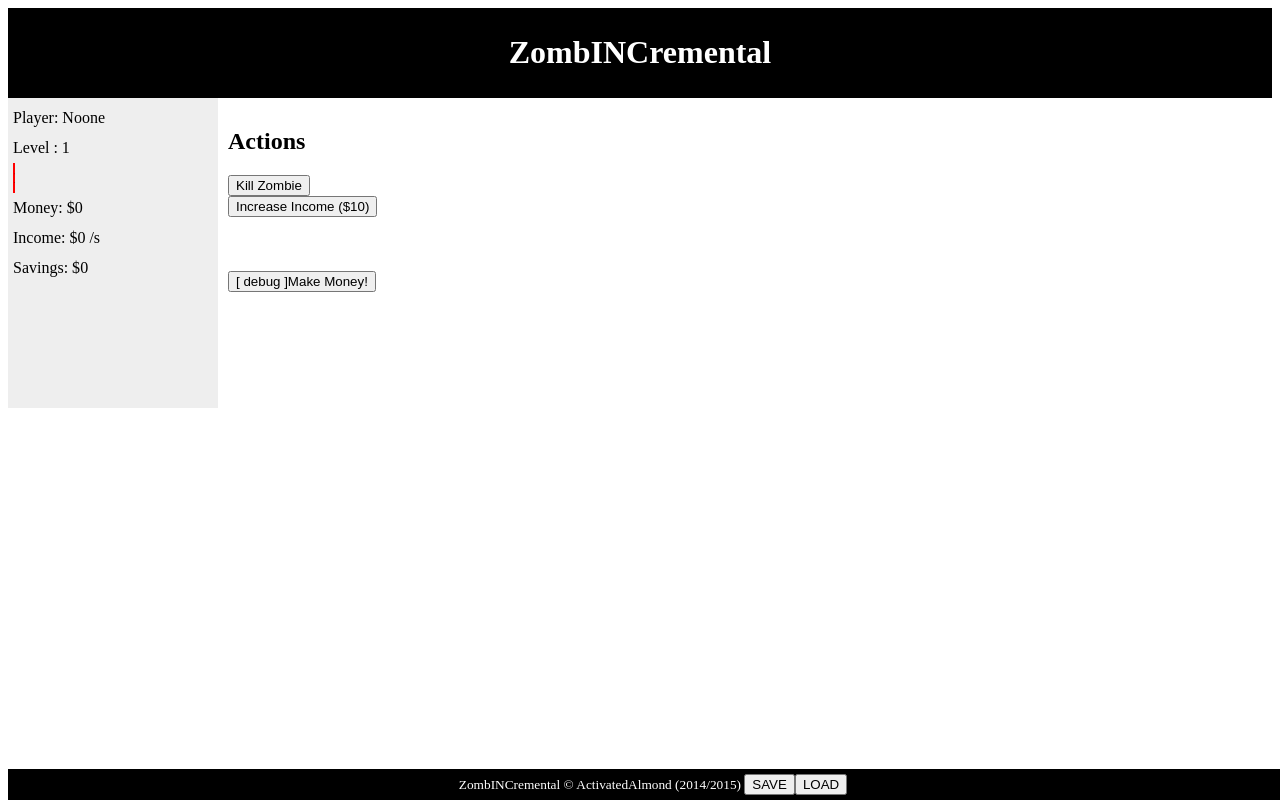
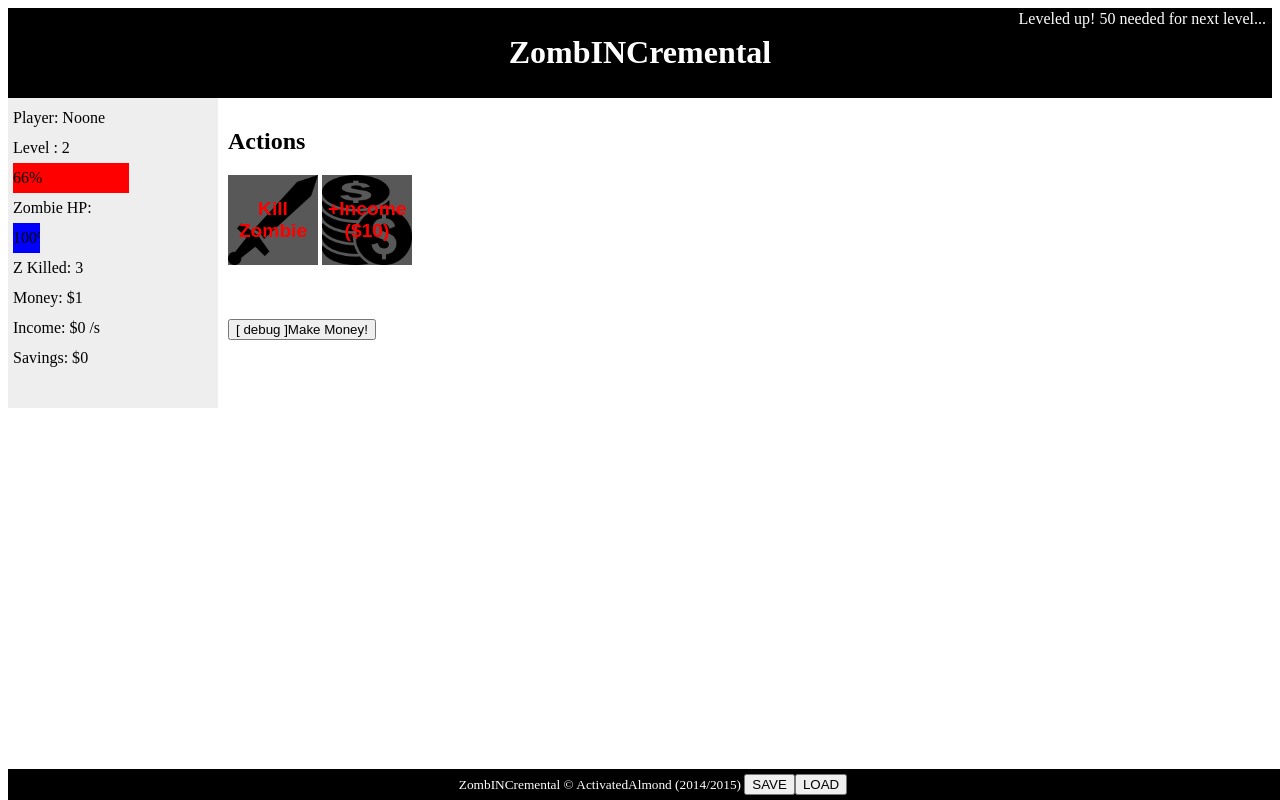
Before and after one commit to asciifaceman/zombINCremental, a plain HTML site: page index.html in a window 1280 px wide. Both pictures are taken after a click on the button "Kill Zombie". Drawn offline with nearby package versions, Linux system fonts and the light colour scheme.

Commit message:
Added monsters!
We have basic combat, leveling etc set up. Horribly unbalanced but
“functional”

```diff
--- a/index.html
+++ b/index.html
@@ -1,10 +1,19 @@
 <html>
 
 	<head>
-		<link rel="stylesheet" type="text/css" href="interface.css" />
+		<link rel="stylesheet" type="text/css" href="static/interface.css" />
+		<!--<link rel="stylesheet" type="text/css" href="http://code.jquery.com/ui/1.11.2/themes/smoothness/jquery-ui.css" />-->
+		<script src="http://code.jquery.com/jquery-1.10.2.js"></script>
+		<script src="http://code.jquery.com/ui/1.11.2/jquery-ui.js"></script>
+
 	</head>
 	<body>
 		<div id="header">
+			<div class="toggler">
+				<div id="flash-alert">
+					<span id="flash">alert</span>
+				</div>
+			</div>
 		<h1>ZombINCremental</h1>
 		</div>
 
@@ -16,6 +25,13 @@
 					<div id="levelPercent"></div>
 				</div>
 			</div>
+			<div class="enemyHP">
+				<div id="hpamount">Zombie HP:</div>
+				<div id="HP">
+					<div id="hppercent"></div>
+				</div>
+			</div>
+		Z Killed: <span id="zombieKills">0</span><br />
 
 		Money: $<span id="money">0</span><br />
 		Income: $<span id="income">0</span> /s <br />
@@ -25,12 +41,18 @@
 		<div id="section">
 		<h2>Actions</h2>
 		<p>
-		<button onclick="killZombie()">Kill Zombie</button><br />
-		<button onclick="incrementIncome()">Increase Income ($<span id="incomeCost")>10</span>) </button><br />
+		<button onclick="fightEnemy()" class="killzomb playerAction">Kill Zombie</button>
+		<button onclick="incrementIncome()" class="incIncome playerAction">+Income ($<span id="incomeCost")>10</span>) </button><br />
 		<br /><br /><br />
 		<button onclick="moneyClick(1)">[ debug ]Make Money!</button><br />
+
 		</div >
 
+		<!--<div class="toggler">
+			<div id="effect" class="ui-widget-content ui-corner-all">
+				<span id="flash">alert</span>
+			</div>
+		</div>-->
 
 		<div id="footer">
 		<small>ZombINCremental &copy; ActivatedAlmond (2014/2015) <button onclick="saveGame()">SAVE</button><button onclick="loadGame()">LOAD</button></small>
--- a/interface.css
+++ /dev/null
@@ -1,53 +0,0 @@
-#header {
-    background-color:black;
-    color:white;
-    text-align:center;
-    padding:5px;
-}
-#nav {
-    line-height:30px;
-    background-color:#eeeeee;
-    height:300px;
-    width:200px;
-    float:left;
-    padding:5px;
-}
-#section {
-    width:350px;
-    float:left;
-    padding:10px;
-}
-#footer {
-    position:absolute;
-    bottom:0;
-    width:100%;
-    background-color:black;
-    color:white;
-    clear:both;
-    text-align:center;
-   padding:5px;
-}
-#XP {
-    background: red;
-    transition: width 200ms ease-in-out;
-    overflow: hidden;
-}
-#blanket {
-background-color:#111;
-opacity: 0.65;
-*background:none;
-position:absolute;
-z-index: 9001;
-top:0px;
-left:0px;
-width:100%;
-}
-
-#popUpDiv {
-position:absolute;
-background:url(pop-back.jpg) no-repeat;
-width:400px;
-height:400px;
-border:5px solid #000;
-z-index: 9002;
-}
--- a/main.js
+++ b/main.js
@@ -2,7 +2,7 @@ var player = {
 	name:"Nobody",
 	level:1,
 	xp:0,
-	levelxp:1000,
+	levelxp:20,
 	money:0,
 	income:0,
 	killedZombies:0
@@ -10,13 +10,25 @@ var player = {
 
 var zombies = {
 	level:0,
+	hp:10,
+	maxhp:10,
 	moneyValue:1,
 	xpValue:10
 }
 
+var killing = false;
+
+function prettify(input){
+    var output = Math.round(input * 1000000)/1000000;
+	return output;
+}
+
+//// System functions
+
 function saveGame(){
 	localStorage.setItem("playerSave",JSON.stringify(player));
 	localStorage.setItem("zombiesSave",JSON.stringify(zombies));
+	flashMessage("Game Saved!");
 };
 function loadGame(){
 	var playerGame = JSON.parse(localStorage.getItem("playerSave"));
@@ -29,12 +41,16 @@ function loadGame(){
 		if (typeof zombieGame[prop] !== "undefined") zombies[prop] = zombieGame[prop];
 		console.log("Loaded: " + prop);
 	};
-
+	flashMessage("Save Loaded!");
 };
 function deleteSave(){
 	localStorage.removeItem("playerSave");
 	localStorage.removeItem("zombiesSave");
+	flashMessage("Save DELETED!");
 };
+
+
+///// Gameplay Functions
 
 function moneyClick(increment){
 	player["money"] = player["money"] + increment;
@@ -44,7 +60,7 @@ function moneyClick(increment){
 function incrementIncome(){
 	var incomeCost = Math.floor(10 * Math.pow(1.1,player["income"]));
 	if (player["money"] >= incomeCost){
-		player["income"] = player["income"] + 1;
+		player["income"] = (player["income"] * 1.5) + 1;
 		player["money"] = player["money"] - incomeCost;
 		document.getElementById('income').innerHTML = player["income"];
 		document.getElementById('money').innerHTML = player["money"];
@@ -53,38 +69,128 @@ function incrementIncome(){
 	document.getElementById('incomeCost').innerHTML = nextIncome;
 };
 
+function levelUp(player, enemy){
+	newXP = enemy["xpValue"];
+	player["xp"] += newXP;
+	while (player["xp"] >= player["levelxp"]){
+		player["xp"] - player["levelxp"];
+		player["level"] += 1;
+		player["levelxp"] *= 2.5;
+	}
+
+	//console.log(player["xp"]);
+	//while (newXP > 0){
+	//	console.log(newXP);
+	//	if (player["xp"] < player["xpValue"]){
+	//		player["xp"] += 1;
+	//		newXP -= 1;
+	//		console.log("[playerxp: " + player["xp"] + "][newXp: " + newXP)
+	//	} else if (player["xp"] >= player["xpValue"]){
+	//		player["level"] += 1;
+	//		player["xp"] = 0;
+	//		console.log("leveled up");
+	//	}
+	//}
+
+	//player["xp"] -= player["levelxp"];
+	//player["level"]++;
+
+	flashMessage("Leveled up! " + player["levelxp"] + " needed for next level...");
+};
+
+function killBar(enemy) {
+	//damage = (player["level"] + player["killedZombies"]) / 10;
+	damage = (player["level"] + Math.log(player["killedZombies"] + 1));
+	console.log("Damage : " + damage);
+	console.log(zombies["hp"]);
+
+	if (zombies["hp"] >= 0){
+		zombies["hp"] -= damage;
+		hpPercent = (zombies["hp"] / zombies["maxhp"]) * 100;
+		document.getElementById("HP").style.width = hpPercent + '%';
+
+	} else {
+		killZombie(enemy);
+		zombies["hp"] = zombies["maxhp"];
+		if (zombies["level"] <= (player["level"] + 5)){
+			zombies["level"] += 1;
+			zombies["maxhp"] += (Math.log(zombies["maxhp"]) + zombies["level"]);
+			console.log("new zombie HP : " + zombies["maxhp"]);
+			zombies["xpValue"]++;
+			zombies["hp"] = zombies["maxhp"];
+		}
+		//console.log(zombies["maxhp"]);
+	}
+
+	//killZombie();
+};
+
 function XPBar(enemy) {
-	if (player["xp"] < player["levelxp"]){
+	if ((player["xp"] + zombies["xpValue"]) < player["levelxp"]){
 		player["xp"] += enemy["xpValue"];
 		xpPercent = (player["xp"] / player["levelxp"]) * 100;
-		document.getElementById("XP").style.width = xpPercent + '%';
+		document.getElementById("XP").style.width = prettify(xpPercent + '%');
 	} else {
-		player["xp"] -= player["levelxp"];
-		player["xp"] += enemy["xpValue"];
-		player["level"]++;
+		levelUp(player, zombies);
+		//player["xp"] -= player["levelxp"];
+		//player["xp"] += enemy["xpValue"];
 		xpPercent = (player["xp"] / player["levelxp"]) * 100;
 		document.getElementById("level").innerHTML="Level : " + player["level"];
-		document.getElementById("levelPercent").innerHTML=xpPercent + "%";
+		document.getElementById("levelPercent").innerHTML=prettify(xpPercent) + "%";
 	}
-	//setTimeout(function() {
-	//	XPBar();
-	//}, 500);
+	player["killedZombies"]++;
 };
 
 function killZombie(){
 	XPBar(zombies);
+	player["money"]++;
+	document.getElementById("zombieKills").innerHTML = player["killedZombies"];
 
 };
+
+function fightEnemy(zombies){
+	if (killing){
+		killing = false;
+	} else {
+		killing = true;
+	}
+}
+
+///// Automation Functions
 
 window.setInterval(function(){ // 1000 delay for income and shorter stuff
 	moneyClick(player["income"]);
 }, 1000);
 
 window.setInterval(function() { // 100 delay for faster stuff like XP updates
+	if (killing){
+		killBar(zombies);
+	}
+
 	xpPercent = (player["xp"] / player["levelxp"]) * 100;
-	//console.log(xpPercent);
-	document.getElementById("XP").style.width = xpPercent + "%";
+	hpPercent = (zombies["hp"] / zombies["maxhp"]) * 100;
+	//console.log("xp:" + player["xp"] + "/" + player["levelxp"]);
+	document.getElementById("XP").style.width = prettify(xpPercent) + "%";
 	document.getElementById("level").innerHTML="Level : " + player["level"];
-	document.getElementById("levelPercent").innerHTML=xpPercent + "%";
+	document.getElementById("levelPercent").innerHTML=prettify(xpPercent) + "%";
+	document.getElementById("hppercent").innerHTML=prettify(hpPercent) + "%";
 	document.getElementById("income").innerHTML = player["income"];
+	document.getElementById("zombieKills").innerHTML = player["killedZombies"];
 }, 100);
+
+////// Window effect functions
+
+function flashMessage(message){
+	document.getElementById("flash").innerHTML = message;
+	var options = {direction: "right"};
+	$( "#flash-alert" ).show( "drop", options, 500, callback );
+
+};
+
+function callback() {
+	setTimeout(function() {
+		$( "#flash-alert:visible" ).removeAttr( "style" ).fadeOut();
+	}, 1000 );
+};
+
+$("#flash-alert").hide();
--- /dev/null
+++ b/static/interface.css
@@ -0,0 +1,109 @@
+#header {
+    background-color:black;
+    color:white;
+    text-align:center;
+    padding:5px;
+}
+#nav {
+    line-height:30px;
+    background-color:#eeeeee;
+    height:300px;
+    width:200px;
+    float:left;
+    padding:5px;
+}
+#flash {
+    line-height:10px;
+    float:right;
+    padding:1px;
+    postiion: absolute;
+    z-index:100;
+}
+#section {
+    width:350px;
+    float:left;
+    padding:10px;
+    vertical-align: top;
+}
+#footer {
+    position:absolute;
+    bottom:0;
+    width:100%;
+    background-color:black;
+    color:white;
+    clear:both;
+    text-align:center;
+    padding:5px;
+}
+#XP {
+    background: red;
+    transition: width 200ms ease-in-out;
+    overflow: hidden;
+}
+#HP {
+    background: blue;
+    transition: width 200ms east-in-out;
+    overflow: hidden;
+}
+.killzomb{
+    outline: none;
+    background:url(./sword.png) #585858;
+    background-size: 100% auto;
+    background-repeat: no-repeat;
+    width:90px;
+    height:90px;
+    color: red;
+    font-size: larger;
+    font-weight: bold;
+    border: 0px;
+}
+.killzomb:hover {
+    background-color:#686868;
+}
+.killzomb:active {
+    background-color:#ffffff;
+}
+.incIncome{
+    outline: none;
+    background:url(./income.png) #585858;
+    background-size: 100% auto;
+    background-repeat: no-repeat;
+    width:90px;
+    height:90px;
+    color: red;
+    font-size: larger;
+    font-weight: bold;
+    border: 0px;
+}
+.incIncome:hover {
+    background-color:#686868;
+}
+.incIncome:active {
+    background-color:#ffffff;
+}
+#blanket {
+background-color:#111;
+opacity: 0.65;
+*background:none;
+position:absolute;
+z-index: 9001;
+top:0px;
+left:0px;
+width:100%;
+}
+
+#popUpDiv {
+position:absolute;
+background:url(pop-back.jpg) no-repeat;
+width:400px;
+height:400px;
+border:5px solid #000;
+z-index: 9002;
+}
+
+/* jquery stuff */
+.ui-menu { width: 150px; }
+.toggler { }
+#button { padding: .5em 1em; text-decoration: none; }
+#effect { width: 240px; height: 135px; padding: 0.4em; position: relative; float:right;}
+#effect h3 { margin: 0; padding: 0.4em; text-align: center; float:right;}
```
Also changed, not shown: static/income.png (added), static/shovel.png (added), static/sword.png (added).
